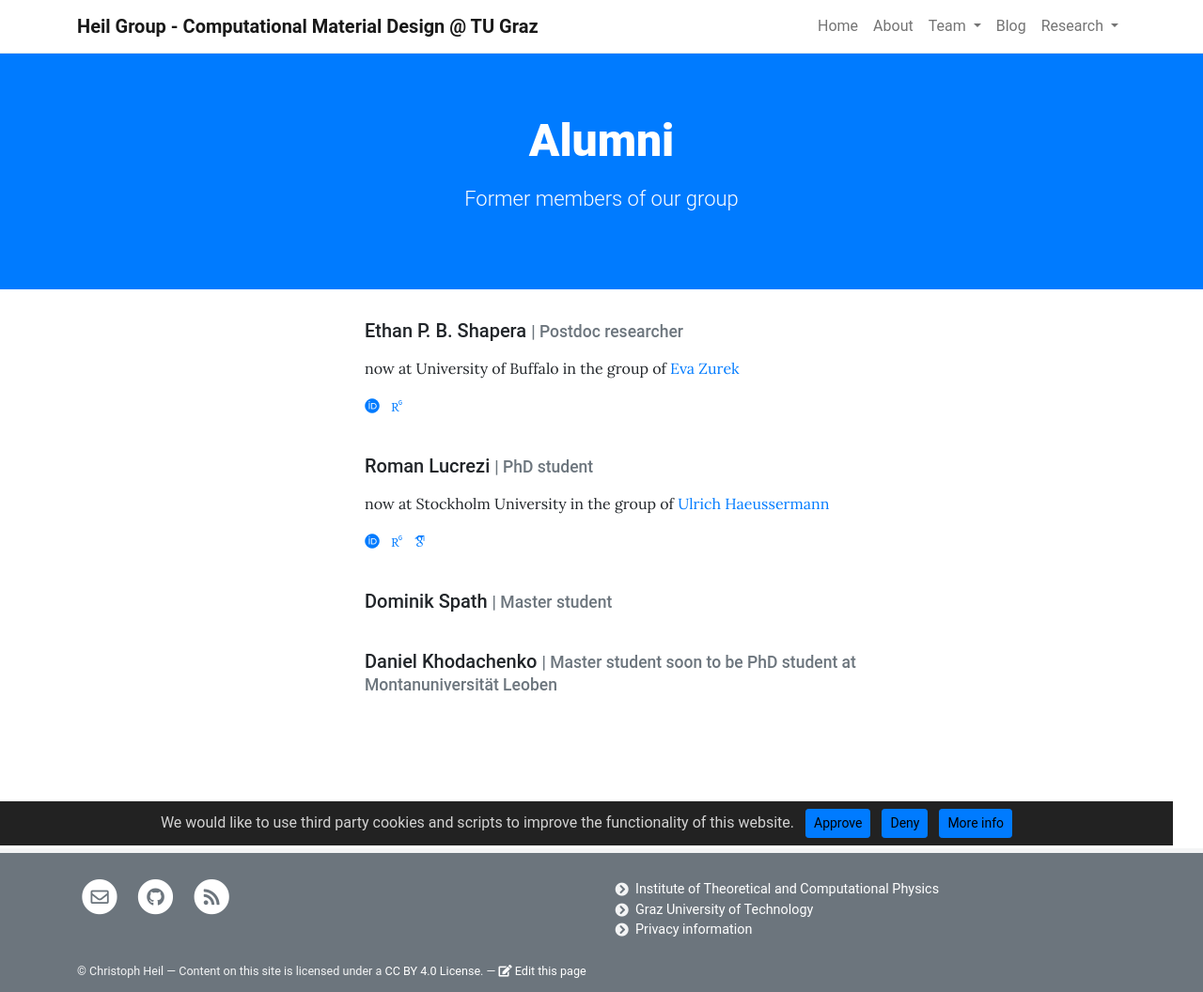
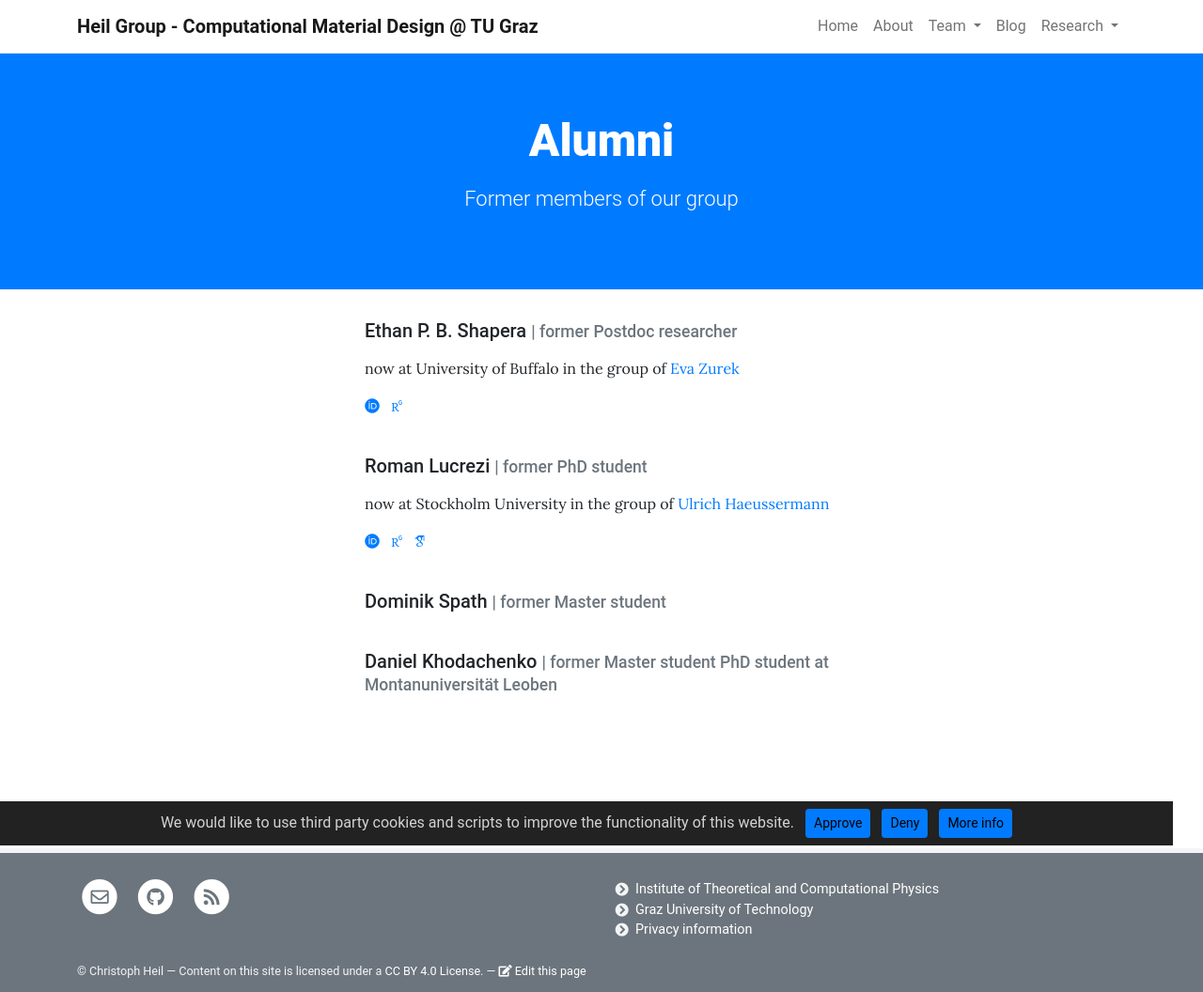
Before and after one commit to cheil/cheil.github.io, a Jekyll site: the page built from pages/alumni_team.md, in a window 1280 px wide. Shown: the whole page at 94% size. Built offline with Jekyll 4.4.1, drawn with Linux system fonts in a browser that asks for light colours; some web fonts are replaced.

```diff
--- a/_data/alumni_team.yml
+++ b/_data/alumni_team.yml
@@ -1,14 +1,14 @@
 # Project team members listed below will appear on the /team page
 
 - name: Ethan P. B. Shapera
-  role: Postdoc researcher
+  role: former Postdoc researcher
   description: >
     now at University of Buffalo in the group of [Eva Zurek](https://www.acsu.buffalo.edu/~ezurek/)
   orcid: 0000-0002-2736-1565
   researchgate: Ethan-Shapera
 
 - name: Roman Lucrezi
-  role: PhD student
+  role: former PhD student
   description: >
     now at Stockholm University in the group of [Ulrich Haeussermann](https://www.su.se/english/research/research-groups/ulrich-h%C3%A4ussermann-s-group)
   orcid: 0000-0002-3117-3735
@@ -16,8 +16,8 @@
   googlescholar: 49crZ1wAAAAJ
 
 - name: Dominik Spath
-  role: Master student
+  role: former Master student
 
 - name: Daniel Khodachenko
-  role: Master student
-    soon to be PhD student at Montanuniversität Leoben
+  role: former Master student
+    PhD student at Montanuniversität Leoben
```
